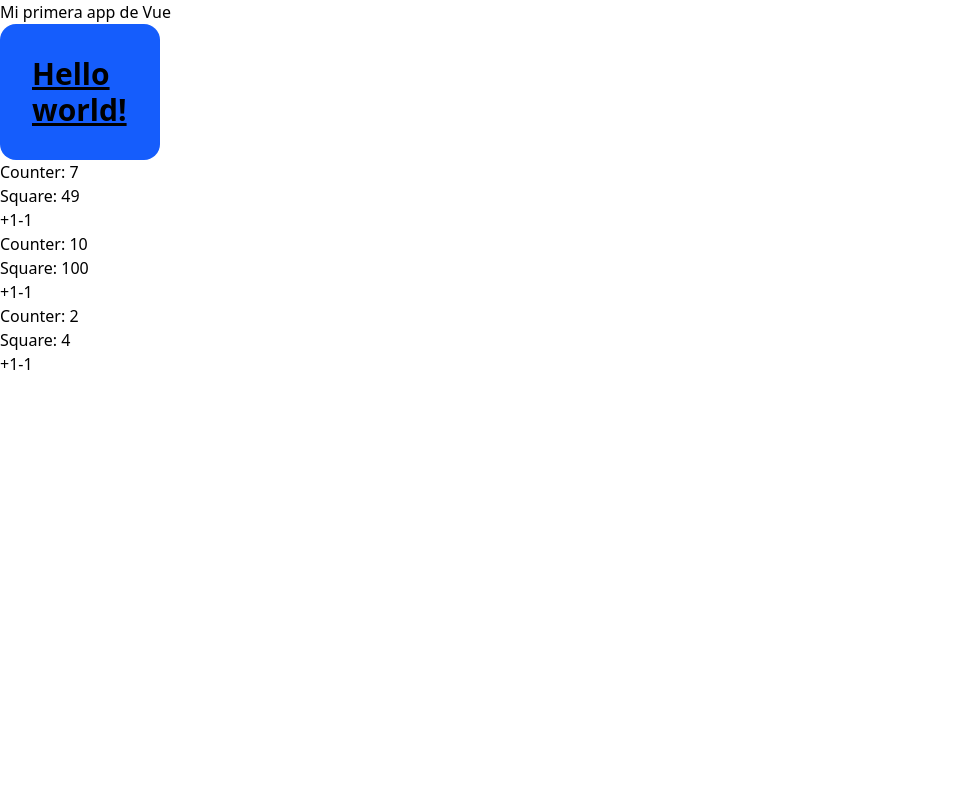
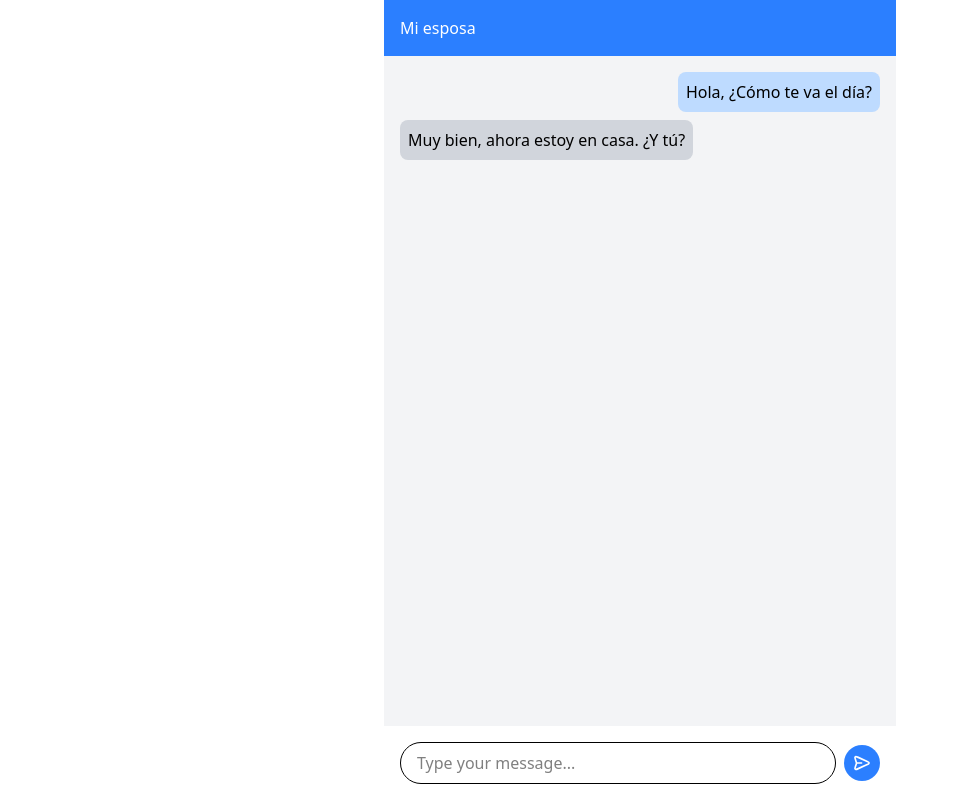
Before and after one commit to monicadelgadod/indecision-app, a Vue app: page / in a window 1280 px wide. Shown: the whole page, without its empty margins (0-959 px from the left). Built offline with nearby package versions, Linux system fonts and the light colour scheme; the HTML template or start-up script is replaced by a standard one.

Commit message:
Pantalla de chat

```diff
--- /dev/null
+++ b/src/App-counter.vue
@@ -0,0 +1,22 @@
+<template>
+
+   <h1> Mi primera app de Vue</h1>
+
+   <h1>
+    Hello world!
+  </h1>
+
+   <MeusNumerator :valorem="7" />
+
+   <MeusNumeratorScript :valorem="10" />
+
+   <MeusNumeratorScript2 :valorem="2"/>
+
+</template>
+
+
+<script lang="ts" setup>
+import MeusNumerator from './components/MeusNumerator.vue';
+import MeusNumeratorScript from './components/MeusNumeratorScript.vue';
+import MeusNumeratorScript2 from './components/meus-numerator-script/MeusNumeratorScript2.vue';
+</script>
--- a/src/App.vue
+++ b/src/App.vue
@@ -1,22 +1,9 @@
 <template>
-
-   <h1> Mi primera app de Vue</h1>
-
-   <h1 class="text-3xl font-bold underline bg-blue-600 p-8 rounded-2xl w-40">
-    Hello world!
-  </h1>
-
-   <MeusNumerator :valorem="7" />
-
-   <MeusNumeratorScript :valorem="10" />
-
-   <MeusNumeratorScript2 :valorem="2"/>
-
+   <IndecisionView/>
 </template>
 
 
 <script lang="ts" setup>
-import MeusNumerator from './components/MeusNumerator.vue';
-import MeusNumeratorScript from './components/MeusNumeratorScript.vue';
-import MeusNumeratorScript2 from './components/meus-numerator-script/MeusNumeratorScript2.vue';
+import IndecisionView from './views/IndecisionView.vue';
+
 </script>
--- a/src/components/MeusNumerator.vue
+++ b/src/components/MeusNumerator.vue
@@ -14,14 +14,17 @@
 
 <script lang="ts" setup>
 import {computed, ref} from 'vue';
+import { useNumerator } from '@/composables/useNumerator';
+
 
 interface Props {
     valorem: number;
 }
-
 const props = defineProps<Props>();
 
-const numerus = ref(props.valorem);
-const quadrateNumerus = computed(() => numerus.value * numerus.value);
+
+const { numerus, quadrateNumerus } = useNumerator(props.valorem);
+
+
 
 </script>
--- /dev/null
+++ b/src/composables/useNumerator.ts
@@ -0,0 +1,13 @@
+import {computed, ref} from "vue";
+
+
+export const useNumerator = (inicipiensValorem: number = 10) => {
+    const numerus = ref(inicipiensValorem);
+
+    const quadrateNumerus = computed(() => numerus.value * numerus.value);
+
+    return{
+        numerus,
+        quadrateNumerus
+    }
+}
--- /dev/null
+++ b/src/views/IndecisionView.vue
@@ -0,0 +1,44 @@
+<template>
+   <div class="bg-gray-100 h-screen flex flex-col max-w-lg mx-auto">
+        <div class="bg-blue-500 p-4 text-white flex justify-between items-center">
+            <span>Mi esposa</span>
+        </div>
+
+
+        <div class="p-4 flex-1 overflow-y-auto">
+
+            <div class="flex flex-col space-y-2">
+                <div class="flex justify-end">
+                    <div class="bg-blue-200 text-black p-2 max-w-xs rounded-lg">
+                        Hola, ¿Cómo te va el día?
+                    </div>
+                </div>
+
+                <div class="flex">
+                    <div class="bg-gray-300 text-black p-2 max-w-xs rounded-lg">
+                        Muy bien, ahora estoy en casa. ¿Y tú?
+                    </div>
+                </div>
+            </div>
+
+        </div>
+
+        <div class="bg-white flex items-center p-4">
+            <input
+                type="text"
+                class="px-4 py-2 flex-1 border rounded-full focus:outline-none"
+                placeholder="Type your message..."
+                />
+
+                <button class="bg-blue-500 text-white rounded-full p-2 ml-2 hover:bg-blue-600 focus:outline-none">
+                    <svg width="20px" height="20px" viewBox="0 0 24 24" fill="none" xmlns="http://www.w3.org/2000/svg" stroke="#ffffff" >
+	                    <g id="SVGRepo_bgCarrier" stroke-width="0"></g>
+                        <g id="SVGRepo_tracerCarrier" stroke-linecap="round" stroke-linejoin="round"></g>
+                        <g id="SVGRepo_iconCarrier">
+		                    <path d="M11.5003 12H5.41872M5.24634 12.7972L4.24158 15.7986C3.69128 17.4424 3.41613 18.2643 3.61359 18.7704C3.78506 19.21 4.15335 19.5432 4.6078 19.6701C5.13111 19.8161 5.92151 19.4604 7.50231 18.7491L17.6367 14.1886C19.1797 13.4942 19.9512 13.1471 20.1896 12.6648C20.3968 12.2458 20.3968 11.7541 20.1896 11.3351C19.9512 10.8529 19.1797 10.5057 17.6367 9.81135L7.48483 5.24303C5.90879 4.53382 5.12078 4.17921 4.59799 4.32468C4.14397 4.45101 3.77572 4.78336 3.60365 5.22209C3.40551 5.72728 3.67772 6.54741 4.22215 8.18767L5.24829 11.2793C5.34179 11.561 5.38855 11.7019 5.407 11.8459C5.42338 11.9738 5.42321 12.1032 5.40651 12.231C5.38768 12.375 5.34057 12.5157 5.24634 12.7972Z" stroke="#ffffff" stroke-width="2" stroke-linecap="round" stroke-linejoin="round"></path>
+	                    </g>
+                    </svg>
+                </button>
+        </div>
+   </div>
+</template>
```
